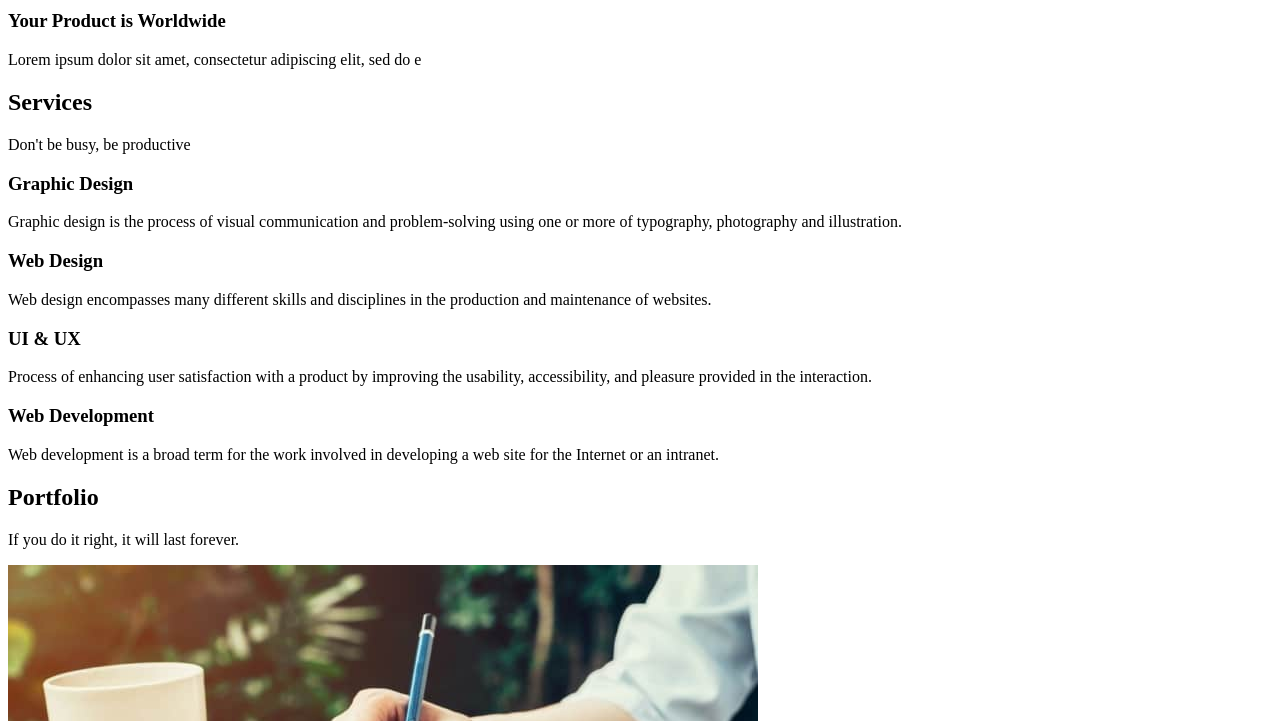
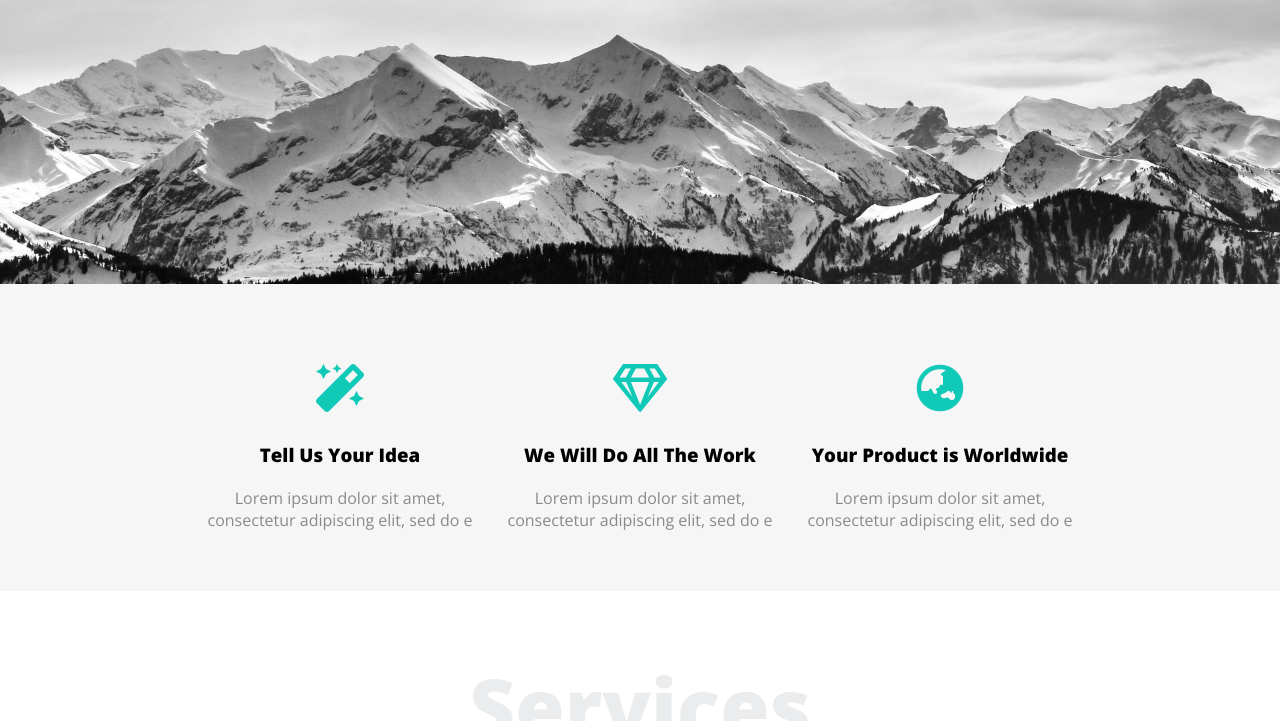
Before and after one commit to haithamassoli/Leon-WebSite, a plain HTML site: page index.html in a window 1280 px wide. Shown: the part 481-1202 px from the top of the page. Drawn offline with nearby package versions, Linux system fonts and the light colour scheme; the site is published under a folder, as on GitHub Pages, so addresses that start at the root find nothing.

Commit message:
Update index.html

```diff
--- a/index.html
+++ b/index.html
@@ -4,8 +4,8 @@
   <meta charset="UTF-8">
   <meta http-equiv="X-UA-Compatible" content="IE=edge">
   <meta name="viewport" content="width=device-width, initial-scale=1.0">
-  <link rel="stylesheet" href="/CSS/style.css">
-  <link rel="stylesheet" href="/CSS/all.min.css">
+  <link rel="stylesheet" href="CSS/style.css">
+  <link rel="stylesheet" href="CSS/all.min.css">
   <link rel="preconnect" href="https://fonts.googleapis.com">
 <link rel="preconnect" href="https://fonts.gstatic.com" crossorigin>
 <link href="https://fonts.googleapis.com/css2?family=Open+Sans:wght@300;400;600;800&display=swap" rel="stylesheet">
```
